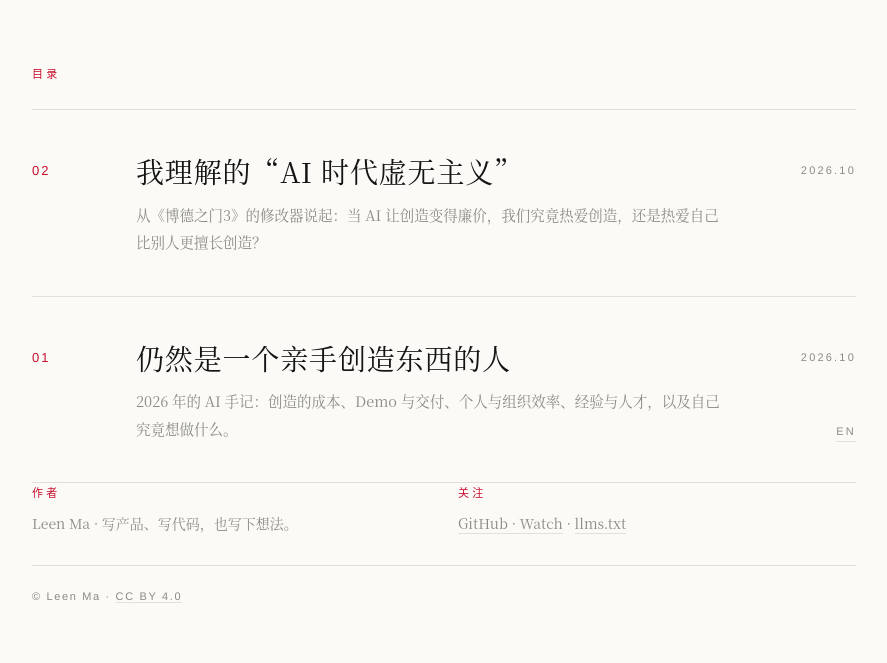
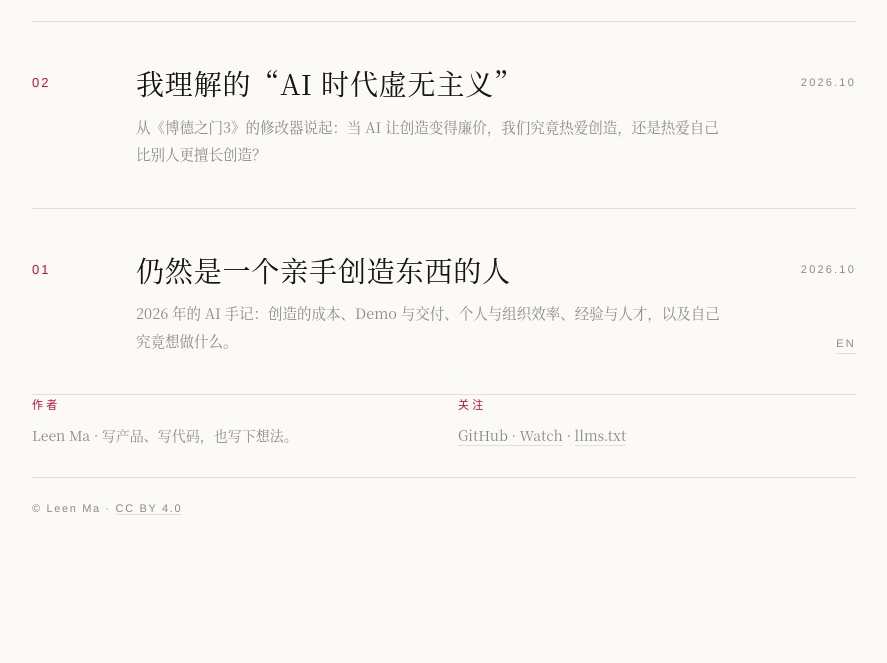
Before and after one commit to leenlbma/ai-notes, a plain HTML site: page index.html in a window 1280 px wide. Shown: the part 708-1371 px from the top of the page, without its empty margins (196-1083 px from the left). After the commit the page ends 1283 px from the top, so only its background shows below. Drawn offline with Linux system fonts and the light colour scheme.

Commit message:
Home: balance tagline wrap, tighten gap before contents

```diff
--- a/assets/home.css
+++ b/assets/home.css
@@ -35,3 +35,4 @@ h1{margin-bottom:0}
 html[lang=en] .tag{letter-spacing:0;font-style:italic}
 .intro{max-width:30em;line-height:2}
 main.wrap{padding-top:12vh}footer.wrap{padding:0 28px 56px}html[lang=en] body{font-family:Georgia,"Iowan Old Style",serif}
+.tag{max-width:22em;text-wrap:balance}main.wrap{padding-top:7vh}
```
